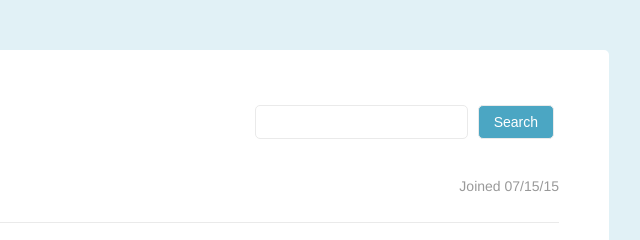
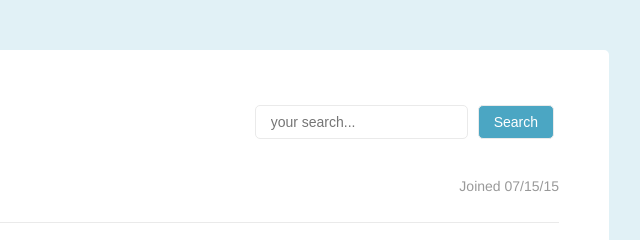
Before and after one commit to B-AlexiaYoung/FS-project-2-pagination, a plain HTML site: page index.html in a window 1280 px wide. Shown: the top 240 px of the page, 529-1169 px from the left. Drawn offline with nearby package versions, Linux system fonts and the light colour scheme.

Commit message:
placeholder

```diff
--- a/index.html
+++ b/index.html
@@ -15,7 +15,7 @@
 
             <button type="submit" id="search-button" class="page-header student-search">Search</button>
 
-            <input id="search" class="page-header student-search" type="search" name="search-box"  autocomplete="off"/>
+            <input id="search" class="page-header student-search" type="search" name="search-box" placeholder="your search..." autocomplete="off"/>
       </div>
       <ul class="student-list">
         <li class="student-item cf">
```
